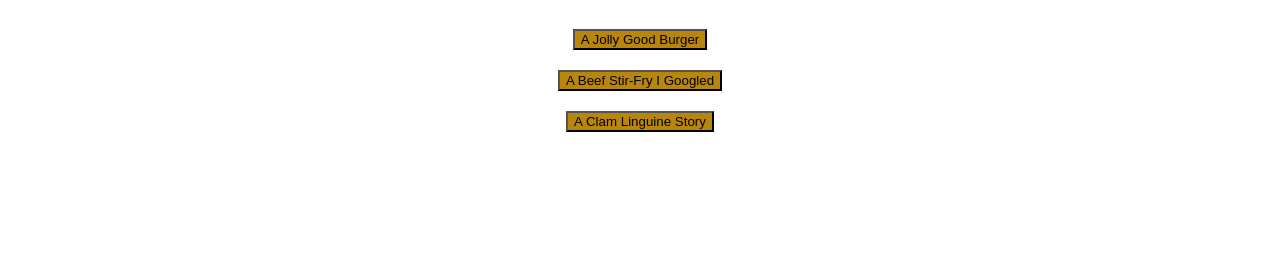
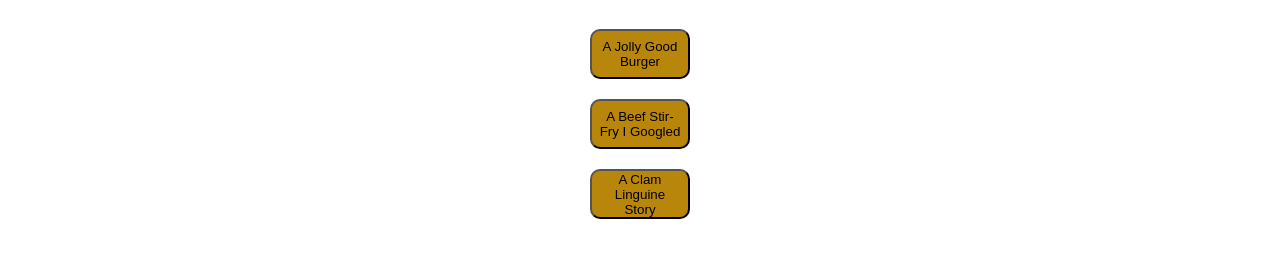
Before and after one commit to TimmaDee/Recipe, a plain HTML site: page index.html in a window 1280 px wide. Shown: the part 63-320 px from the top of the page. Drawn offline with Linux system fonts and the light colour scheme.

Commit message:
Add rounded borders to buttons

```diff
--- a/recipes/style.css
+++ b/recipes/style.css
@@ -20,6 +20,9 @@ h1 {
 #button {
     background-color: darkgoldenrod;
     margin: 10px;
+    width: 100px;
+    height: 50px;
+    border-radius: 10px;
 }
 
 .menu {
```
